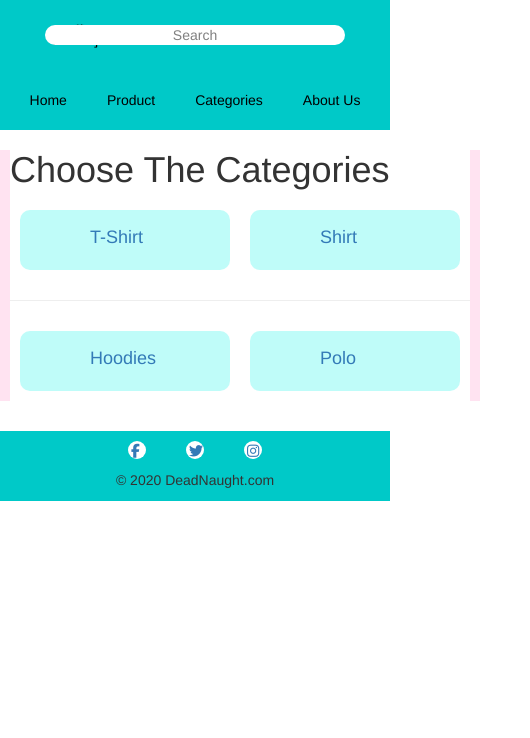
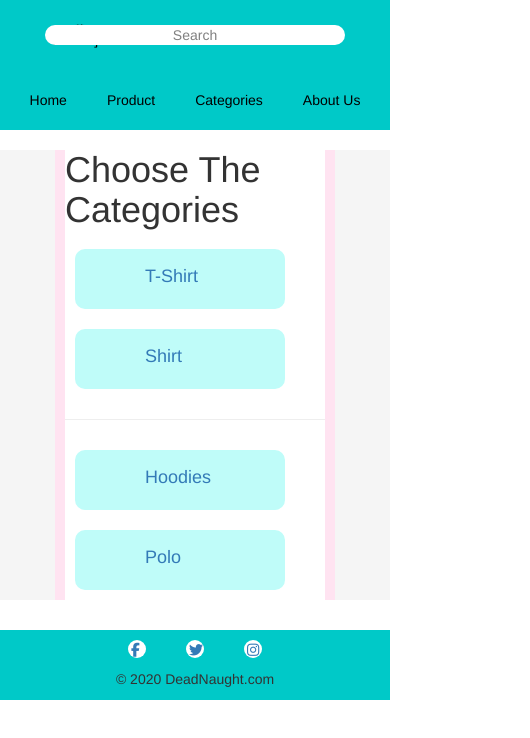
Before and after one commit to IrvanNugraha/uas-programming, a React (Create React App) app: page /ctg in a window 390 px wide. Shown: the top 738 px of the page, 530 px wide, since content can reach past the window. Built offline with nearby package versions, Linux system fonts and the light colour scheme.

Commit message:
Change Home

```diff
--- a/src/Container/Home/Home.css
+++ b/src/Container/Home/Home.css
@@ -2,3 +2,14 @@
     font-weight: bold;
     margin: 10px;
 }
+
+.slider{
+    width: 100%;
+    height: 100%;
+}
+
+.contain{
+    width: 300px;
+    margin: auto;
+    background: white;
+}
--- a/src/Container/Home/Home.jsx
+++ b/src/Container/Home/Home.jsx
@@ -1,7 +1,7 @@
 import React, {Component,Fragment} from 'react';
 import Hero from '../../Component/Hero/Hero';
 import './Home.css';
-import Content_Home from './Content_Home/Content_Home';
+import ContentHome from './Content_Home/Content_Home';
 
 
 
@@ -36,7 +36,7 @@ class Home extends Component{
                     <hr/>
 
                     <div className="conta">
-                        <Content_Home />
+                        <ContentHome />
                     </div>
 
                     <hr/>
--- a/src/Container/Product/Page/Page.css
+++ b/src/Container/Product/Page/Page.css
@@ -59,3 +59,23 @@
     left: 430px;
     top: 115px;
 }
+
+@media screen and (max-width:720px){
+    .wep{
+        width: 280px;
+        height: max-content;
+    }
+
+    .conta{
+        width: 180;
+    }
+
+    .slider, .slider img{
+        width: 100%;
+        height: 100%;
+    }
+
+    .contain{
+        width: 200px;
+    }
+}
```
Also changed, not shown: src/Container/Home/Content_Home/Content_Home.jsx (+3 -7 lines).
